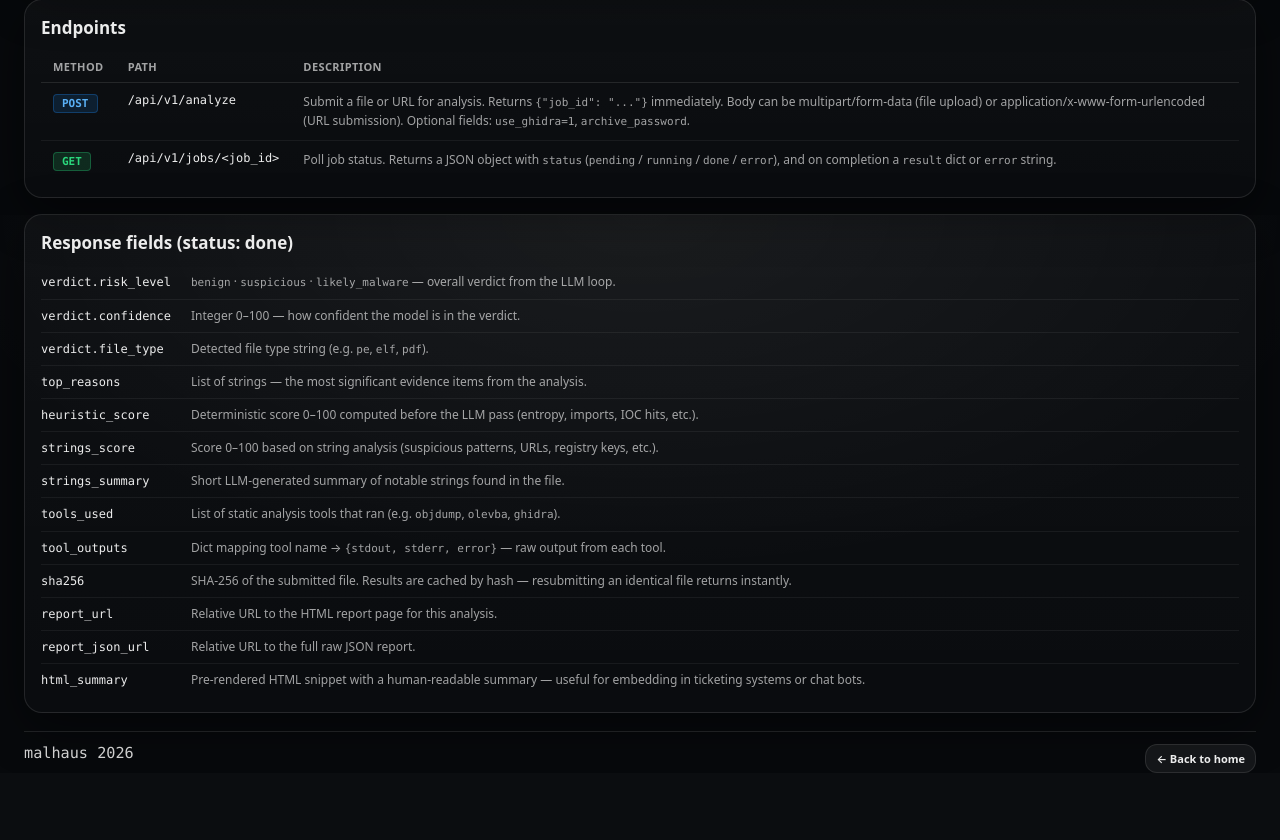
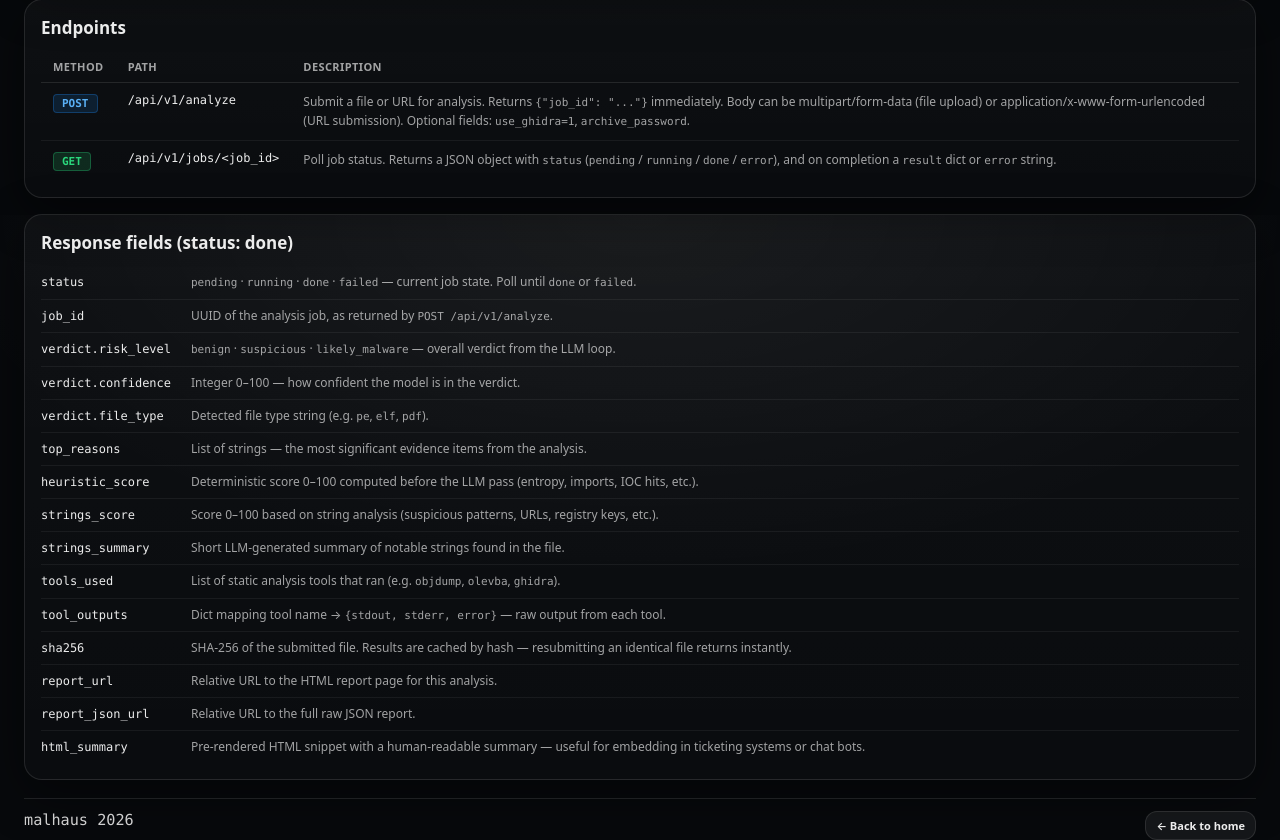
Before and after one commit to toorandom/malhaus, a Python web app: template webapp/templates/api_docs.html in a window 1280 px wide. Shown: the part 4585-5425 px from the top of the page. Before the commit the page ends 5358 px from the top, so only its background shows below. Run offline with Jinja, Linux system fonts and the light colour scheme; the template is opened without the code that fills it, so the values that code supplies are empty; some libraries are stand-ins or nearby versions.

Commit message:
Add missing status and job_id fields to API docs response table
Both fields are always present in the response but were not documented.

Co-Authored-By: Claude Sonnet 4.6 <noreply@anthropic.com>

```diff
--- a/webapp/templates/api_docs.html
+++ b/webapp/templates/api_docs.html
@@ -300,6 +300,14 @@ if __name__ == "__main__":
       <h2 class="section-title">Response fields (status: done)</h2>
       <ul class="field-list">
         <li>
+          <span class="field-name">status</span>
+          <span class="field-desc"><span class="mono" style="font-size:11px;">pending</span> · <span class="mono" style="font-size:11px;">running</span> · <span class="mono" style="font-size:11px;">done</span> · <span class="mono" style="font-size:11px;">failed</span> — current job state. Poll until <span class="mono" style="font-size:11px;">done</span> or <span class="mono" style="font-size:11px;">failed</span>.</span>
+        </li>
+        <li>
+          <span class="field-name">job_id</span>
+          <span class="field-desc">UUID of the analysis job, as returned by <span class="mono" style="font-size:11px;">POST /api/v1/analyze</span>.</span>
+        </li>
+        <li>
           <span class="field-name">verdict.risk_level</span>
           <span class="field-desc"><span class="mono" style="font-size:11px;">benign</span> · <span class="mono" style="font-size:11px;">suspicious</span> · <span class="mono" style="font-size:11px;">likely_malware</span> — overall verdict from the LLM loop.</span>
         </li>
```
